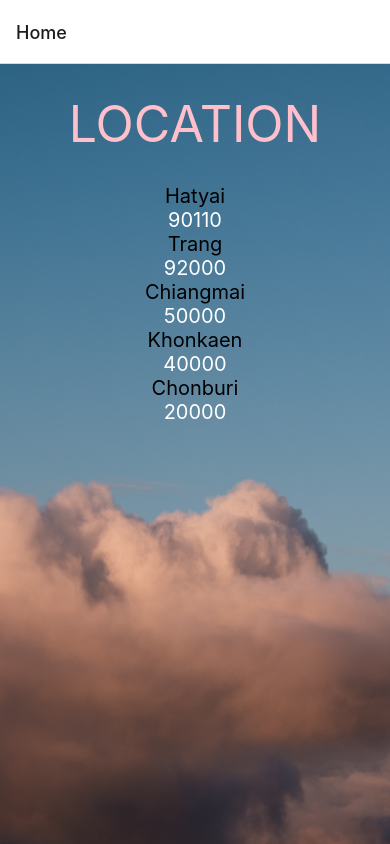
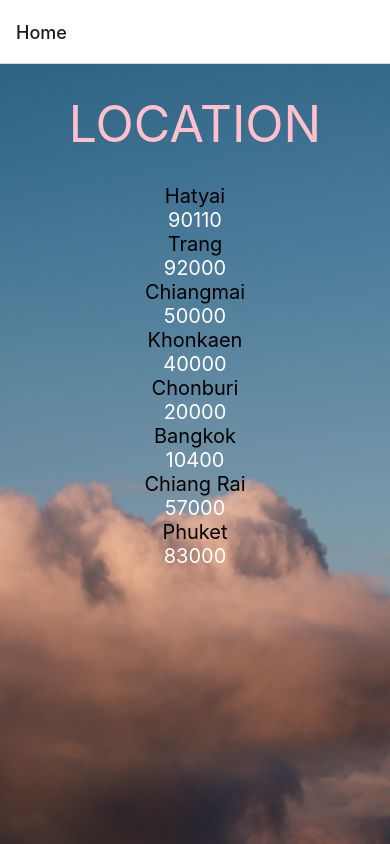
Before and after one commit to mrAmjadChel/lab-reac-native-04, a React Native app: screen /Home in a window 390 px wide. Built offline with nearby package versions, Linux system fonts and the light colour scheme.

Commit message:
section 6

```diff
--- a/screen/ZipCodeScreen.js
+++ b/screen/ZipCodeScreen.js
@@ -8,6 +8,9 @@ const availableZipItems = [
     { place: 'Chiangmai', code: '50000' },
     { place: 'Khonkaen', code: '40000' },
     { place: 'Chonburi', code: '20000' },
+    { place: 'Bangkok', code: '10400'},
+    { place: 'Chiang Rai', code: '57000'},
+    { place: 'Phuket', code: '83000'}
    ]
 
    const ZipItem = ({place, code, navigation}) => (
```
